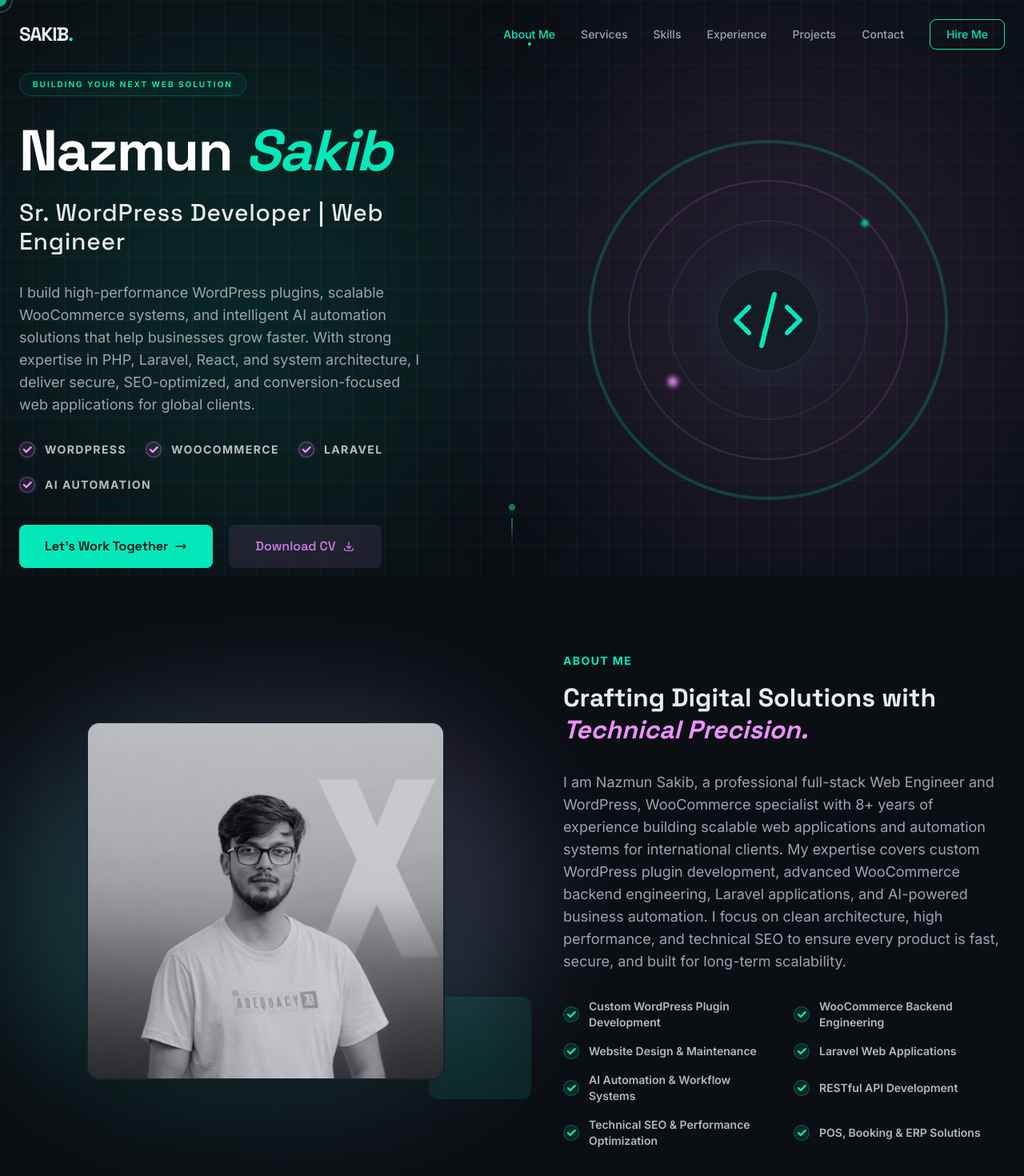
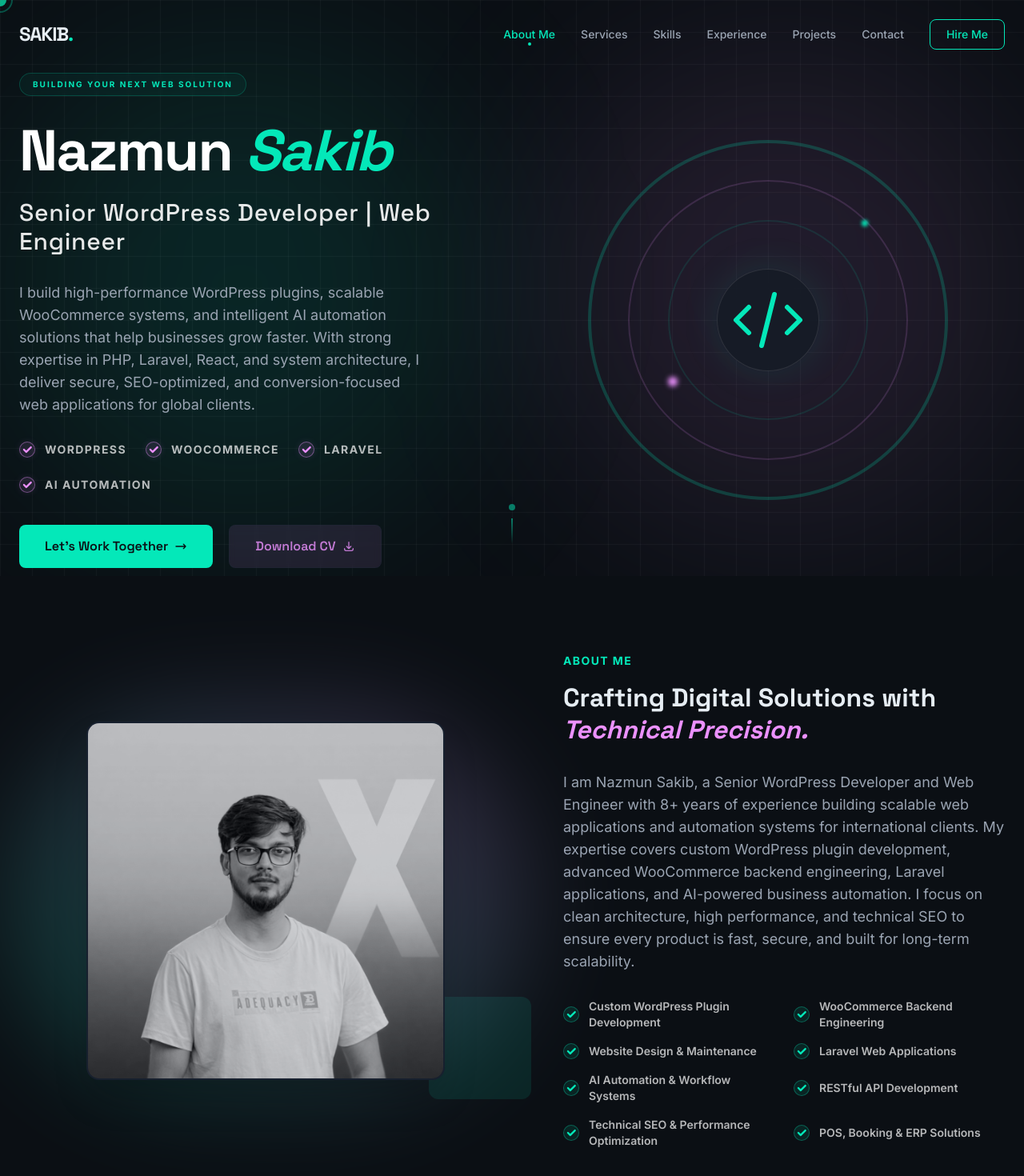
Before and after one commit to nazmunsakib/devfolio-pro, a Next.js app: page / in a window 1280 px wide. Shown: the top 1470 px of the page at 80% size. Built offline with nearby package versions, Linux system fonts and the light colour scheme.

Commit message:
Update site structer data

```diff
--- a/src/app/layout.tsx
+++ b/src/app/layout.tsx
@@ -33,14 +33,14 @@ export const metadata: Metadata = {
   },
   keywords: [
     "Remote WordPress Developer",
+    "Senior WordPress Developer",
     "Freelance WooCommerce Expert",
-    "Offshore Laravel Developer",
+    "Web Engineer",
     "Website Developer",
     "Global WordPress Plugin Developer",
     "AI automation expert",
     "custom WordPress plugin development",
     "WooCommerce backend engineering",
-    "Senior WordPress Developer",
     "WordPress developer Bangladesh",
     "WordPress plugin developer for hire",
     "WooCommerce developer Bangladesh",
@@ -127,7 +127,7 @@ export default function RootLayout({
       >
         <noscript>
           <iframe src="https://www.googletagmanager.com/ns.html?id=GTM-K4Z9SGQV"
-            height="0" width="0" style={{display:'none',visibility:'hidden'}}></iframe>
+            height="0" width="0" style={{ display: 'none', visibility: 'hidden' }}></iframe>
         </noscript>
         <StructuredData />
         <a href="#main-content" className="skip-to-content">
--- a/src/data/portfolio.ts
+++ b/src/data/portfolio.ts
@@ -1,9 +1,9 @@
 export const portfolioData = {
     name: "Nazmun Sakib",
-    title: "Sr. WordPress Developer | Web Engineer",
+    title: "Senior WordPress Developer | Web Engineer",
     summary: "I build high-performance WordPress plugins, scalable WooCommerce systems, and intelligent AI automation solutions that help businesses grow faster. With strong expertise in PHP, Laravel, React, and system architecture, I deliver secure, SEO-optimized, and conversion-focused web applications for global clients.",
     about: {
-        text: "I am Nazmun Sakib, a professional full-stack Web Engineer and WordPress, WooCommerce specialist with 8+ years of experience building scalable web applications and automation systems for international clients. My expertise covers custom WordPress plugin development, advanced WooCommerce backend engineering, Laravel applications, and AI-powered business automation. I focus on clean architecture, high performance, and technical SEO to ensure every product is fast, secure, and built for long-term scalability.",
+        text: "I am Nazmun Sakib, a Senior WordPress Developer and Web Engineer with 8+ years of experience building scalable web applications and automation systems for international clients. My expertise covers custom WordPress plugin development, advanced WooCommerce backend engineering, Laravel applications, and AI-powered business automation. I focus on clean architecture, high performance, and technical SEO to ensure every product is fast, secure, and built for long-term scalability.",
         highlights: [
             "Custom WordPress Plugin Development",
             "WooCommerce Backend Engineering",
@@ -107,7 +107,7 @@ export const portfolioData = {
             ]
         },
         {
-            role: "Sr. Software Developer",
+            role: "Senior Software Developer",
             company: "Serenity IT",
             range: "pr 2018 - March 2021",
             achievements: [
```
